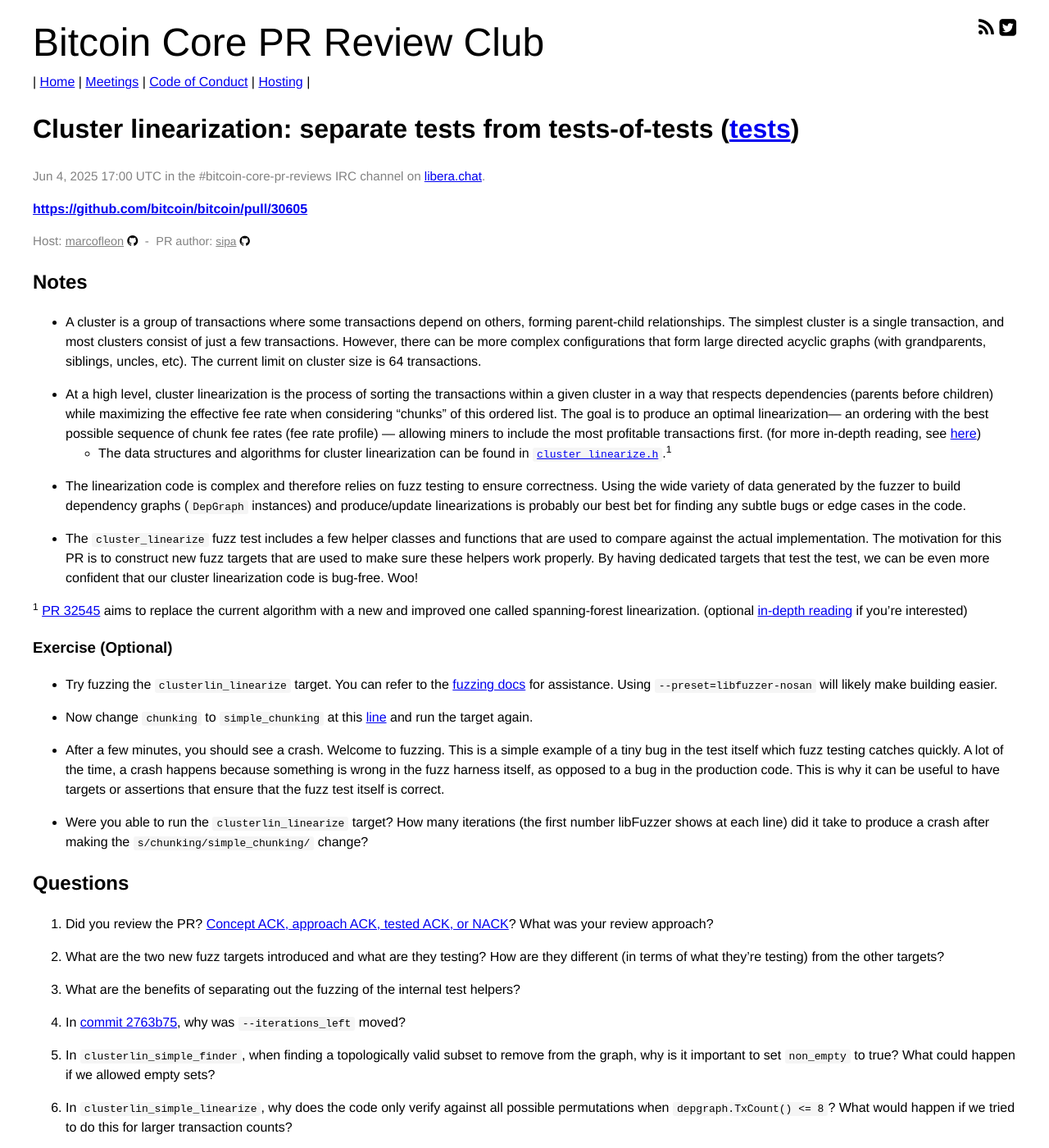
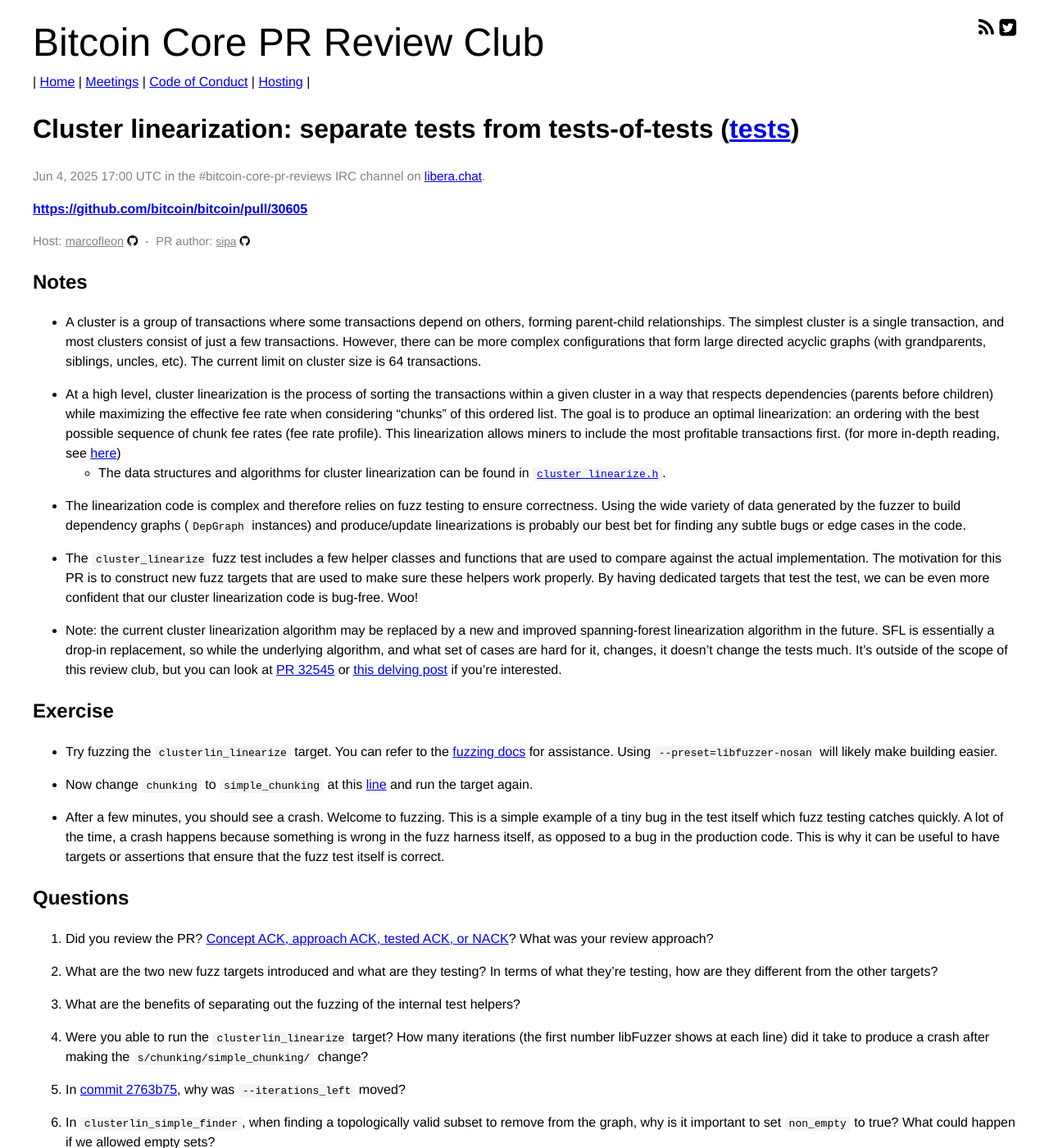
Before and after one commit to bitcoin-core-review-club/website, a Jekyll site: the page built from _posts/2025-06-04-#30605.md, in a window 1280 px wide and 1400 px high. Shown: the whole window at 82% size. Built offline with Jekyll 4.4.1, drawn with Linux system fonts in a browser that asks for light colours; some of the changed lines change nothing that is shown.

Commit message:
fix commit links and edit some wording

```diff
--- a/_posts/2025-06-04-#30605.md
+++ b/_posts/2025-06-04-#30605.md
@@ -14,17 +14,16 @@
 
 - A cluster is a group of transactions where some transactions depend on others, forming parent-child relationships. The simplest cluster is a single transaction, and most clusters consist of just a few transactions. However, there can be more complex configurations that form large directed acyclic graphs (with grandparents, siblings, uncles, etc). The current limit on cluster size is 64 transactions.
 
-- At a high level, cluster linearization is the process of sorting the transactions within a given cluster in a way that respects dependencies (parents before children) while maximizing the effective fee rate when considering "chunks" of this ordered list. The goal is to produce an optimal linearization— an ordering with the best possible sequence of chunk fee rates (fee rate profile) — allowing miners to include the most profitable transactions first. (for more in-depth reading, see [here](https://delvingbitcoin.org/t/how-to-linearize-your-cluster/303))
-    - The data structures and algorithms for cluster linearization can be found in [`cluster_linearize.h`](https://github.com/bitcoin/bitcoin/blob/master/src/cluster_linearize.h).<sup>1</sup>
+- At a high level, cluster linearization is the process of sorting the transactions within a given cluster in a way that respects dependencies (parents before children) while maximizing the effective fee rate when considering "chunks" of this ordered list. The goal is to produce an optimal linearization: an ordering with the best possible sequence of chunk fee rates (fee rate profile). This linearization allows miners to include the most profitable transactions first. (for more in-depth reading, see [here](https://delvingbitcoin.org/t/how-to-linearize-your-cluster/303))
+    - The data structures and algorithms for cluster linearization can be found in [`cluster_linearize.h`](https://github.com/bitcoin/bitcoin/blob/master/src/cluster_linearize.h).
 
 - The linearization code is complex and therefore relies on fuzz testing to ensure correctness. Using the wide variety of data generated by the fuzzer to build dependency graphs (`DepGraph` instances) and produce/update linearizations is probably our best bet for finding any subtle bugs or edge cases in the code.
 
 - The `cluster_linearize` fuzz test includes a few helper classes and functions that are used to compare against the actual implementation. The motivation for this PR is to construct new fuzz targets that are used to make sure these helpers work properly. By having dedicated targets that test the test, we can be even more confident that our cluster linearization code is bug-free. Woo!
 
-<sup>1</sup> [PR 32545](https://github.com/bitcoin/bitcoin/pull/32545) aims to replace the current algorithm with a new and improved one called spanning-forest linearization. (optional [in-depth reading](https://delvingbitcoin.org/t/spanning-forest-cluster-linearization/1419) if you're interested)
+- Note: the current cluster linearization algorithm may be replaced by a new and improved spanning-forest linearization algorithm in the future. SFL is essentially a drop-in replacement, so while the underlying algorithm, and what set of cases are hard for it, changes, it doesn't change the tests much. It's outside of the scope of this review club, but you can look at [PR 32545](https://github.com/bitcoin/bitcoin/pull/32545) or [this delving post](https://delvingbitcoin.org/t/spanning-forest-cluster-linearization/1419) if you're interested.
 
-
-### Exercise (Optional)
+## Exercise
 
 - Try fuzzing the `clusterlin_linearize` target. You can refer to the [fuzzing docs](https://github.com/bitcoin/bitcoin/blob/master/doc/fuzzing.md) for assistance. Using `--preset=libfuzzer-nosan` will likely make building easier.
 
@@ -32,28 +31,28 @@
 
 - After a few minutes, you should see a crash. Welcome to fuzzing. This is a simple example of a tiny bug in the test itself which fuzz testing catches quickly. A lot of the time, a crash happens because something is wrong in the fuzz harness itself, as opposed to a bug in the production code. This is why it can be useful to have targets or assertions that ensure that the fuzz test itself is correct.
 
-- Were you able to run the `clusterlin_linearize` target? How many iterations (the first number libFuzzer shows at each line) did it take to produce a crash after making the `s/chunking/simple_chunking/` change?
-
 
 ## Questions
 
 1. Did you review the PR? [Concept ACK, approach ACK, tested ACK, or NACK](https://github.com/bitcoin/bitcoin/blob/master/CONTRIBUTING.md#peer-review)? What was your review approach?
 
-2. What are the two new fuzz targets introduced and what are they testing? How are they different (in terms of what they're testing) from the other targets?
+2. What are the two new fuzz targets introduced and what are they testing? In terms of what they're testing, how are they different from the other targets?
 
 3. What are the benefits of separating out the fuzzing of the internal test helpers?
 
-4. In [commit 2763b75](https://github.com/bitcoin-core-review-club/bitcoin/pull/30605/commit/2763b753c7974c877659fdfa1cfcb6a09e2cd2ac), why was `--iterations_left` moved?
+4. Were you able to run the `clusterlin_linearize` target? How many iterations (the first number libFuzzer shows at each line) did it take to produce a crash after making the `s/chunking/simple_chunking/` change?
 
-5. In `clusterlin_simple_finder`, when finding a topologically valid subset to remove from the graph, why is it important to set `non_empty` to true? What could happen if we allowed empty sets?
+5. In [commit 2763b75](https://github.com/bitcoin-core-review-club/bitcoin/commit/2763b753c7974c877659fdfa1cfcb6a09e2cd2ac), why was `--iterations_left` moved?
 
-6. In `clusterlin_simple_linearize`, why does the code only verify against all possible permutations when `depgraph.TxCount() <= 8`? What would happen if we tried to do this for larger transaction counts?
+6. In `clusterlin_simple_finder`, when finding a topologically valid subset to remove from the graph, why is it important to set `non_empty` to true? What could happen if we allowed empty sets?
 
-7. In [commit 1e4f345](https://github.com/bitcoin-core-review-club/bitcoin/pull/30605/commit/1e4f3452a980744ece8a57bf46c35f44e2aa83a0), when a non-topological permutation is found, the code now fast forwards by reversing part of the permutation. Why does this optimization work, and how many permutations can it skip in the best case?
+7. In `clusterlin_simple_linearize`, why does the code only verify against all possible permutations when `depgraph.TxCount() <= 8`? What would happen if we tried to do this for larger transaction counts?
 
-8. In `SimpleCandidateFinder::FindCandidateSet()`, the algorithm keeps track of two sets for each work unit: `inc` (transactions definitely included) and `und` (transactions that can still be added). Why does it need to track both sets instead of just tracking undecided transactions?
+8. In [commit 1e4f345](https://github.com/bitcoin-core-review-club/bitcoin/commit/1e4f3452a980744ece8a57bf46c35f44e2aa83a0), when a non-topological permutation is found, the code now fast forwards by reversing part of the permutation. Why does this optimization work, and how many permutations can it skip in the best case?
 
-9. What is, no doubt, the coolest way to test code?
+9. In `SimpleCandidateFinder::FindCandidateSet()`, the algorithm keeps track of two sets for each work unit: `inc` (transactions definitely included) and `und` (transactions that can still be added). Why does it need to track both sets instead of just tracking undecided transactions?
+
+10. What is, no doubt, the coolest way to test code?
 
 
 <!-- TODO: After a meeting, uncomment and add meeting log between the irc tags
```
